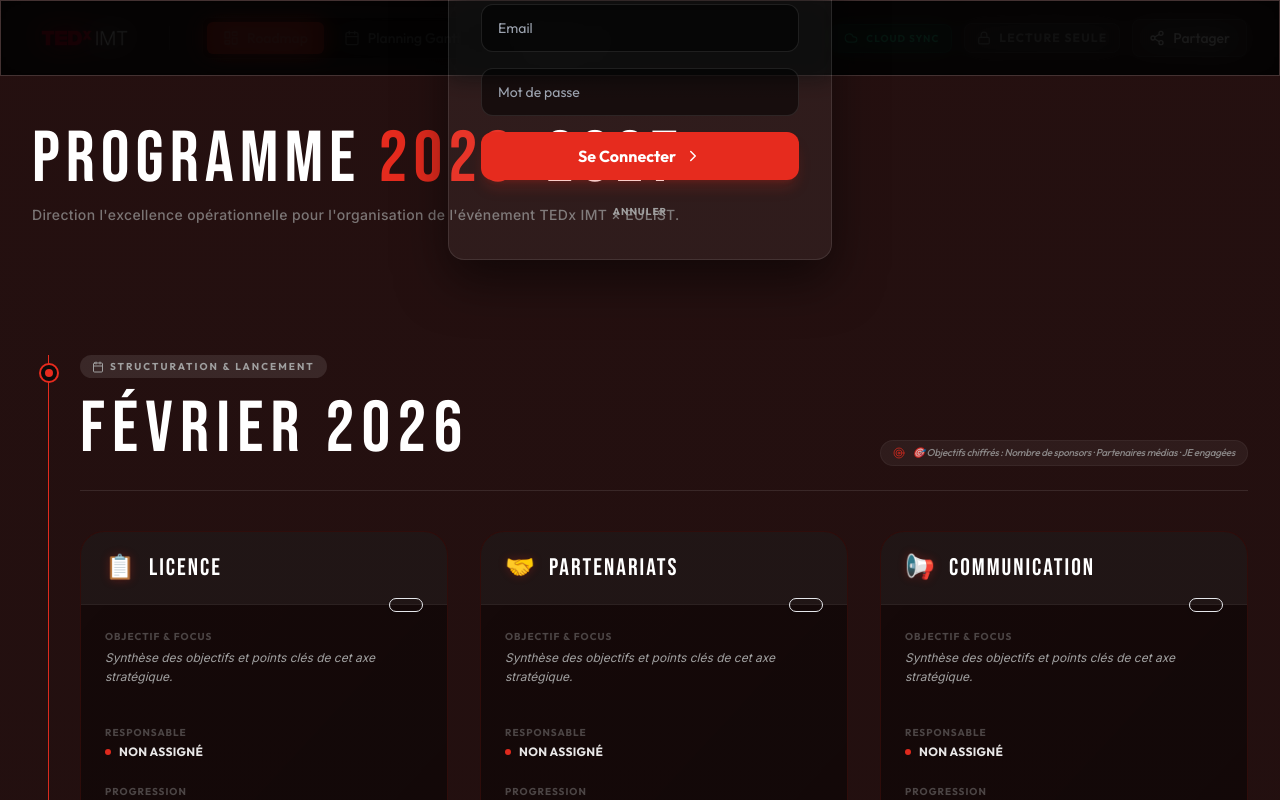
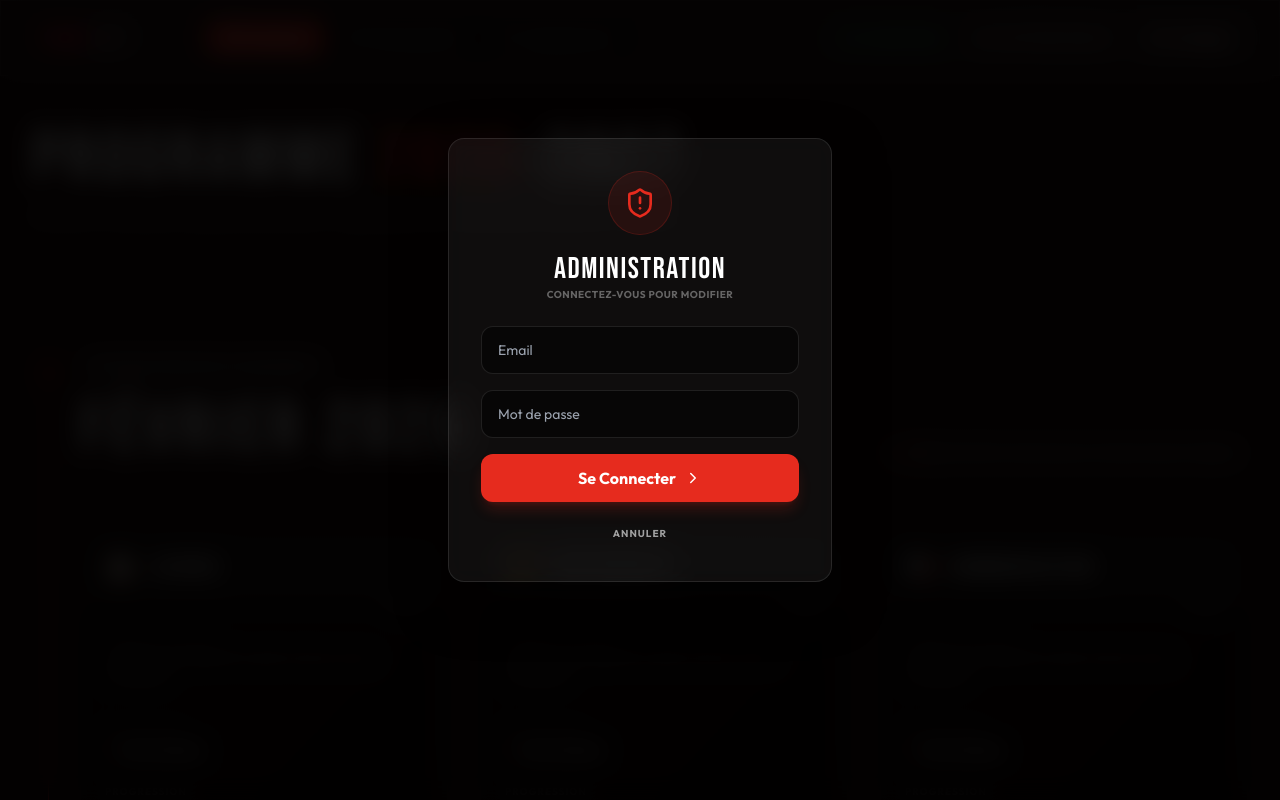
Before and after one commit to JonhLosten-Organisation/tedx-roadmap, a React (Vite) app in the folder roadmap-app/: page / in a window 1280 px wide. Both pictures are taken after a click on the button "LECTURE SEULE". Shown: the top 800 px of the page. Built offline with nearby package versions, Linux system fonts and the light colour scheme; no server answers; the database is empty.

Commit message:
fix: ensure admin login modal is centered using React Portal

```diff
--- a/roadmap-app/src/components/AdminLock.jsx
+++ b/roadmap-app/src/components/AdminLock.jsx
@@ -1,6 +1,7 @@
 import React, { useState } from 'react';
 import { Lock, Unlock, ShieldAlert, X, ChevronRight } from 'lucide-react';
 
+import { createPortal } from 'react-dom';
 import { supabase } from '../lib/supabase';
 
 const AdminLock = ({ isAdmin, onLock }) => {
@@ -61,10 +62,10 @@
         <span>Lecture Seule</span>
       </button>
 
-      {showPrompt && (
-        <div className="fixed inset-0 z-[200] flex items-center justify-center p-4">
+      {showPrompt && createPortal(
+        <div className="fixed inset-0 z-[9999] flex items-center justify-center p-4">
           <div className="absolute inset-0 bg-black/90 backdrop-blur-md" onClick={() => !loading && setShowPrompt(false)}></div>
-          <div className="glass relative w-full max-w-sm rounded-2xl shadow-premium border border-white/10 p-8 animate-premium-entry">
+          <div className="glass relative w-full max-w-sm rounded-2xl shadow-premium border border-white/10 p-8 animate-premium-entry mt-[-10vh]">
             <div className="flex flex-col items-center text-center mb-6">
               <div className="w-16 h-16 rounded-full bg-ted-red/10 flex items-center justify-center mb-4 border border-ted-red/20">
                 <ShieldAlert size={32} className="text-ted-red" />
@@ -118,7 +119,8 @@
               </button>
             </form>
           </div>
-        </div>
+        </div>,
+        document.body
       )}
     </>
   );
```
